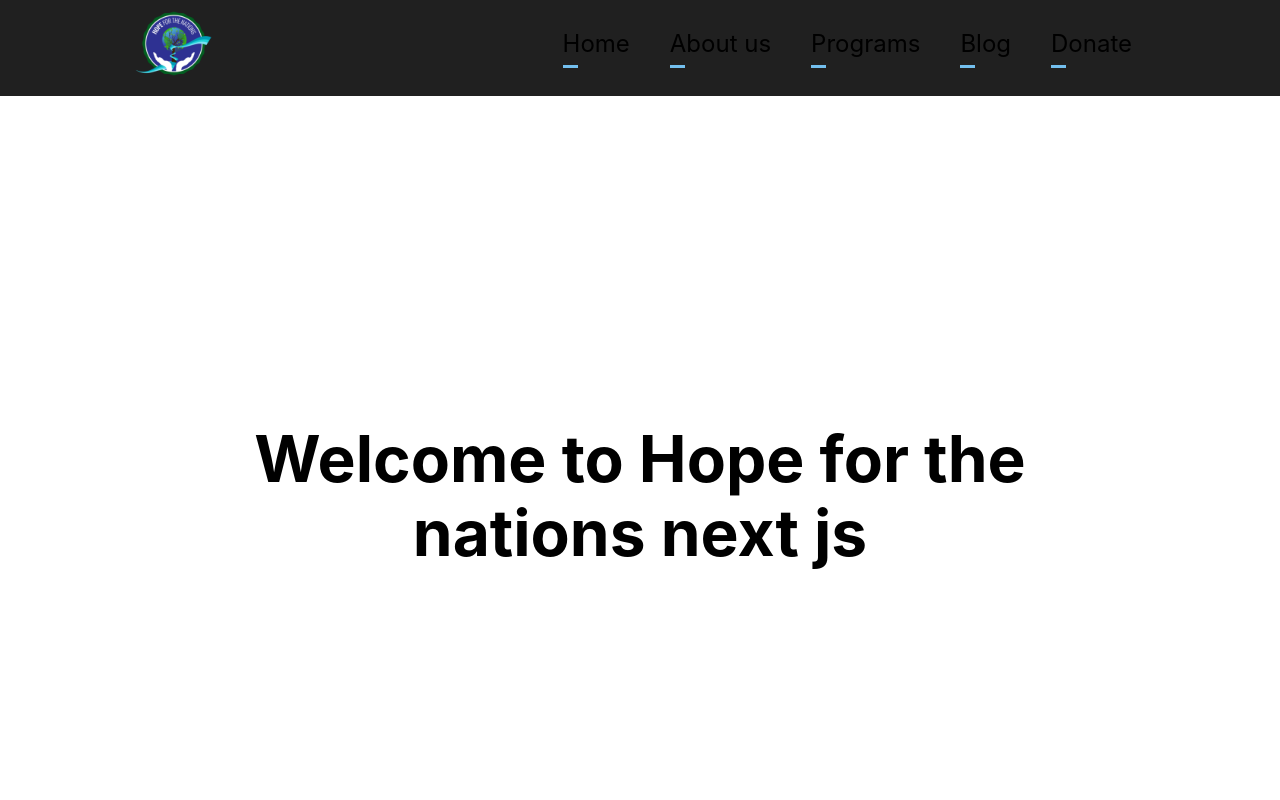
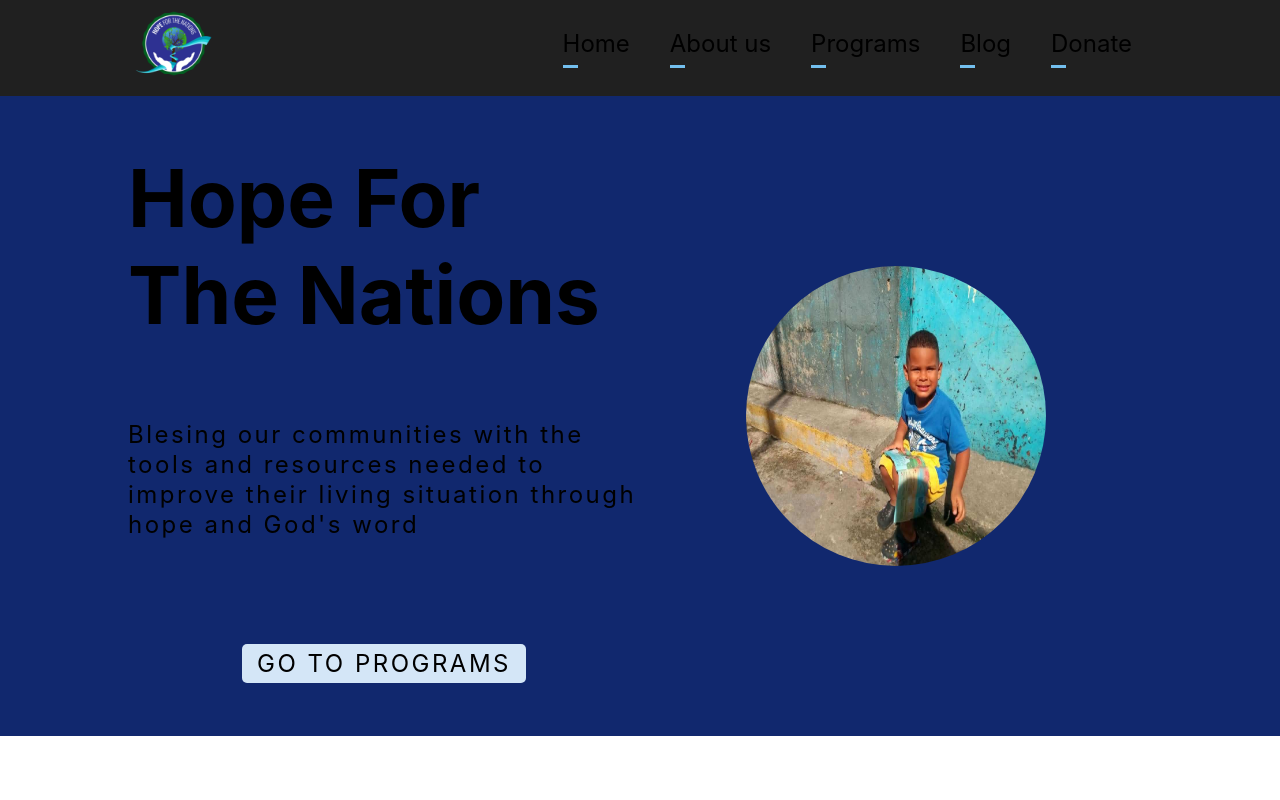
Before and after one commit to Cmmh1101/next-types-hope, a Next.js app: page / in a window 1280 px wide. Shown: the top 800 px of the page. Built offline with nearby package versions, Linux system fonts and the light colour scheme.

Commit message:
add: hero styles and button comp

```diff
--- /dev/null
+++ b/components/ui/Button.tsx
@@ -0,0 +1,17 @@
+import Link from 'next/link'
+import React from 'react'
+import classes from './button.module.css'
+
+interface Props {
+    className?: string
+    link: string
+    text: string
+}
+
+const ctaButton = ({text, link}: Props) => {
+  return (
+    <Link href={link}><a className={`className ${classes.btn}`}>{text}</a></Link>
+  )
+}
+
+export default ctaButton
--- /dev/null
+++ b/components/ui/Header.tsx
@@ -0,0 +1,44 @@
+import Button from './Button';
+import classes from './header.module.css'
+import Image from 'next/image'
+import heroImg from '../../public/images/general/hero-image.jpg'
+
+interface Props {
+  background?: string;
+  title?: string;
+  titleWIthEffect?: string;
+  description?: string;
+  buttonText?: string;
+  className?: string;
+  bannerTitle?: string;
+  overlay?: boolean;
+}
+
+const Header = ({
+  background,
+  title,
+  titleWIthEffect,
+  buttonText,
+  description,
+  className,
+  bannerTitle,
+  overlay,
+}: Props) => {
+  return (
+    <header className={classes.header}>
+        <div className={`${classes.container} container`}>
+            <div className={classes.section}>
+                <h1>{title}</h1>
+                <p>{description}</p>
+                <Button link="/programs" text="go to programs" />
+            </div>
+            <div className={classes.img}>
+                <div><Image src={heroImg} alt='litle boy' height={500} width={500} layout="intrinsic" /></div>
+
+            </div>
+        </div>
+    </header>
+  );
+};
+
+export default Header;
--- /dev/null
+++ b/components/ui/button.module.css
@@ -0,0 +1,16 @@
+.btn {
+    color: #000000;
+    background-color: #d4e6f7;
+    padding: 5px 15px;
+    font-size: 1.5rem;
+    border-radius: 5px;
+    text-transform: uppercase;
+    letter-spacing: 2.5px;
+    margin-top: 5rem;
+}
+.btn:hover, .btn:focus {
+    color: #1323b6;
+    border: 8px solid #53b6f4;
+    border-style: inset;
+    transform: scale(1.1);
+}
--- /dev/null
+++ b/components/ui/header.module.css
@@ -0,0 +1,78 @@
+
+
+.header {
+    width: 100%;
+    height: 80vh;
+    background-color: #11286e;;
+    display: flex;
+    justify-content: center;
+    align-items: center;
+}
+
+.container {
+    width: 100%;
+    height: 80vh;
+    display: flex;
+    justify-content: center;
+    align-items: center;
+    flex-direction: row;
+}
+
+.container div {
+    width: 50%;
+    display: flex;
+    justify-content: center;
+    align-items: center;
+    flex-direction: column;
+}
+
+.container h1 {
+    font-size: 5rem;
+    margin-top: 0;
+}
+.container p {
+    /* margin: 0 0 2rem; */
+    font-size: 1.5rem;
+    line-height: 30px;
+    letter-spacing: 2.5px;
+}
+.img div {
+    width: 300px;
+    height: 300px;
+    display: flex;
+    align-items: center;
+    justify-content: center;
+}
+
+.img img {
+    display: flex;
+    align-items: center;
+    justify-content: center;
+    border-radius: 50%;
+}
+
+@media (max-width: 980px) {
+    .container {
+        width: 100%;
+        height: auto;
+        display: flex;
+        justify-content: center;
+        align-items: center;
+        flex-direction: column;
+    }
+    .container div {
+        width: 100%;
+    }
+
+    .img div {
+        width: 300px;
+        height: 300px;
+        margin-top: 3rem;
+    }
+  }
+
+@media (max-width: 600px) {
+    .header h1 {
+        font-size: 4rem;
+    }
+  }
--- a/pages/index.tsx
+++ b/pages/index.tsx
@@ -1,21 +1,20 @@
 import type { NextPage } from 'next'
 import Head from 'next/head'
 import Image from 'next/image'
+import Header from '../components/ui/Header'
 import styles from '../styles/Home.module.css'
 
 const Home: NextPage = () => {
   return (
-    <div className={styles.container}>
+    <div>
       <Head>
         <title>Hope For The Nations</title>
         <meta name="description" content="Non-profit organization" />
         <link rel="icon" href="/favicon.ico" />
       </Head>
 
-      <main className={styles.main}>
-        <h1 className={`container ${styles.title}`}>
-          Welcome to Hope for the nations next js
-        </h1>
+      <main>
+        <Header title='Hope For The Nations' description="Blesing our communities with the tools and resources needed to improve their living situation through hope and God's word" />
       </main>
     </div>
   )
--- a/styles/Home.module.css
+++ b/styles/Home.module.css
@@ -2,7 +2,7 @@
   padding: 0 2rem;
 }
 
-.main {
+/* .main {
   min-height: 100vh;
   padding: 4rem 0;
   flex: 1;
@@ -10,9 +10,9 @@
   flex-direction: column;
   justify-content: center;
   align-items: center;
-}
+} */
 
-.footer {
+/* .footer {
   display: flex;
   flex: 1;
   padding: 2rem 0;
@@ -106,17 +106,17 @@
 .logo {
   height: 1em;
   margin-left: 0.5rem;
-}
+} */
 
 @media (max-width: 600px) {
-  .grid {
+  /* .grid {
     width: 100%;
     flex-direction: column;
-  }
+  } */
 }
 
 @media (prefers-color-scheme: dark) {
-  .card,
+  /* .card,
   .footer {
     border-color: #222;
   }
@@ -125,5 +125,5 @@
   }
   .logo img {
     filter: invert(1);
-  }
+  } */
 }
```
Also changed, not shown: public/images/general/hero-image.jpg (added).
